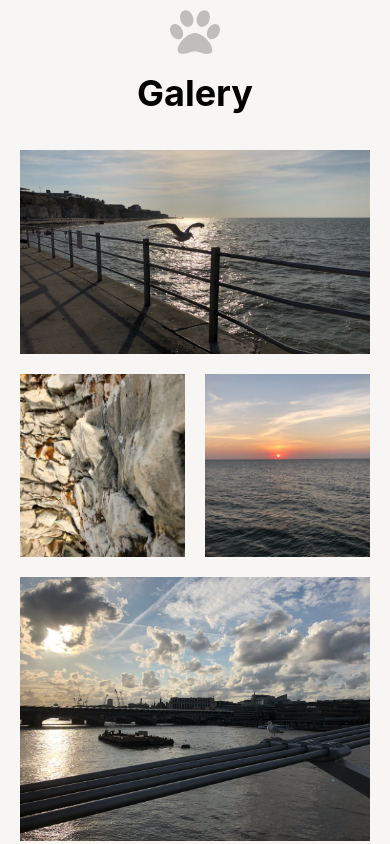
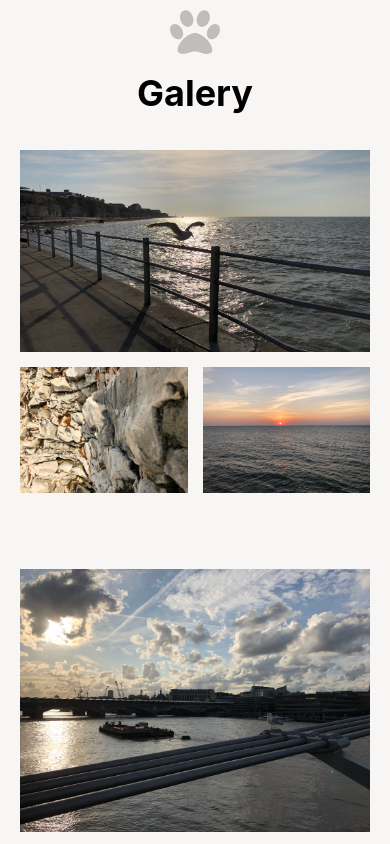
Before and after one commit to matshagam/ginger, a React (Create React App) app: page /galery in a window 390 px wide. Built offline with nearby package versions, Linux system fonts and the light colour scheme.

Commit message:
Исправил некорректное отображение сетки в Safari

```diff
--- a/src/components/Galery/Galery.jsx
+++ b/src/components/Galery/Galery.jsx
@@ -7,13 +7,13 @@ export default class Galery extends Component {
         <h1>Galery</h1>
         <div className="galery-presentation">
           <div className="presentation-1">
-            <figure className="image-cube-big">
+            <figure className="image-one">
               <img
                 src={require('../../img/9RdgHHUHwPg.jpg')}
                 alt="presentation"
               />
             </figure>
-            <figure className="image-cube-litle">
+            <figure className="image-double">
               <img
                 src={require('../../img/DPWTHWtcgSk.jpg')}
                 alt="presentation"
--- a/src/styles/App.css
+++ b/src/styles/App.css
@@ -91,21 +91,21 @@
     font-size: 36px; }
   .galery-presentation {
     display: grid;
-    grid-row-gap: 20px; }
+    grid-row-gap: 15px; }
     .galery-presentation .presentation-1 {
       width: 100%;
-      height: 100%;
       display: grid;
       grid-template-columns: 60% 1fr;
-      grid-column-gap: 20px;
-      grid-row-gap: 20px; }
+      grid-column-gap: 15px;
+      grid-row-gap: 15px; }
     .galery-presentation img {
       object-fit: cover;
-      width: 100%;
+      width: 100%; }
+    .galery-presentation .image-one img {
       height: 100%; }
-    .galery-presentation .image-cube-litle {
+    .galery-presentation .image-double {
       display: grid;
-      grid-row-gap: 20px;
+      grid-row-gap: 15px;
       height: 100%; }
 
 #nav a.show:nth-child(1) {
@@ -186,13 +186,13 @@
     height: 380px !important;
     width: 380px !important;
     opacity: 0.5 !important; }
-  .galery-presentation .presentation-1 {
+  .galery .presentation-1 {
     grid-template-rows: 50% 1fr;
     grid-template-columns: none;
     grid-column-gap: 0; }
-    .galery-presentation .presentation-1 .image-cube-litle {
+    .galery .presentation-1 .image-double {
       grid-template-columns: repeat(2, 1fr);
-      grid-column-gap: 20px;
+      grid-column-gap: 15px;
       grid-row-gap: 0; } }
 
 @media screen and (max-width: 1170px) {
--- a/src/styles/_galery.scss
+++ b/src/styles/_galery.scss
@@ -15,26 +15,30 @@
 
   &-presentation {
     display: grid;
-      grid-row-gap: 20px;
+    grid-row-gap: 15px;
 
     .presentation-1 {
       width: 100%;
-        height: 100%;
       display: grid;
       grid-template-columns: 60% 1fr;
-        grid-column-gap: 20px;
-        grid-row-gap: 20px;
+      grid-column-gap: 15px;
+      grid-row-gap: 15px;
     }
 
     img {
       object-fit: cover;
       width: 100%;
+    }
+
+    .image-one {
+      img {
         height: 100%;
       }
+    }
 
-    .image-cube-litle {
+    .image-double {
       display: grid;
-      grid-row-gap: 20px;
+      grid-row-gap: 15px;
       height: 100%;
     }
   }
--- a/src/styles/_r.mobile.scss
+++ b/src/styles/_r.mobile.scss
@@ -106,15 +106,15 @@
     }
   }
   // Galery
-  .galery-presentation {
+  .galery {
     .presentation-1 {
       grid-template-rows: 50% 1fr;
       grid-template-columns: none;
       grid-column-gap: 0;
 
-      .image-cube-litle {
+      .image-double {
         grid-template-columns: repeat(2, 1fr);
-        grid-column-gap: 20px;
+        grid-column-gap: 15px;
         grid-row-gap: 0;
       }
     }
```
Lines whose indentation alone changed are shown as unchanged.
